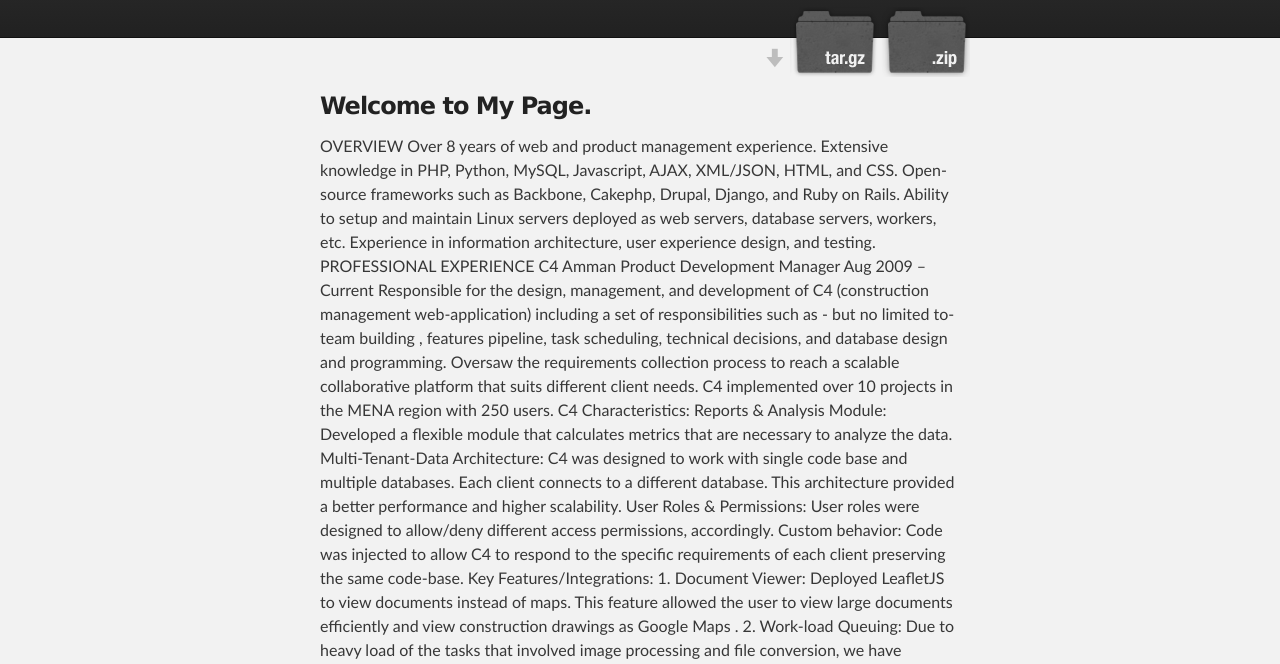
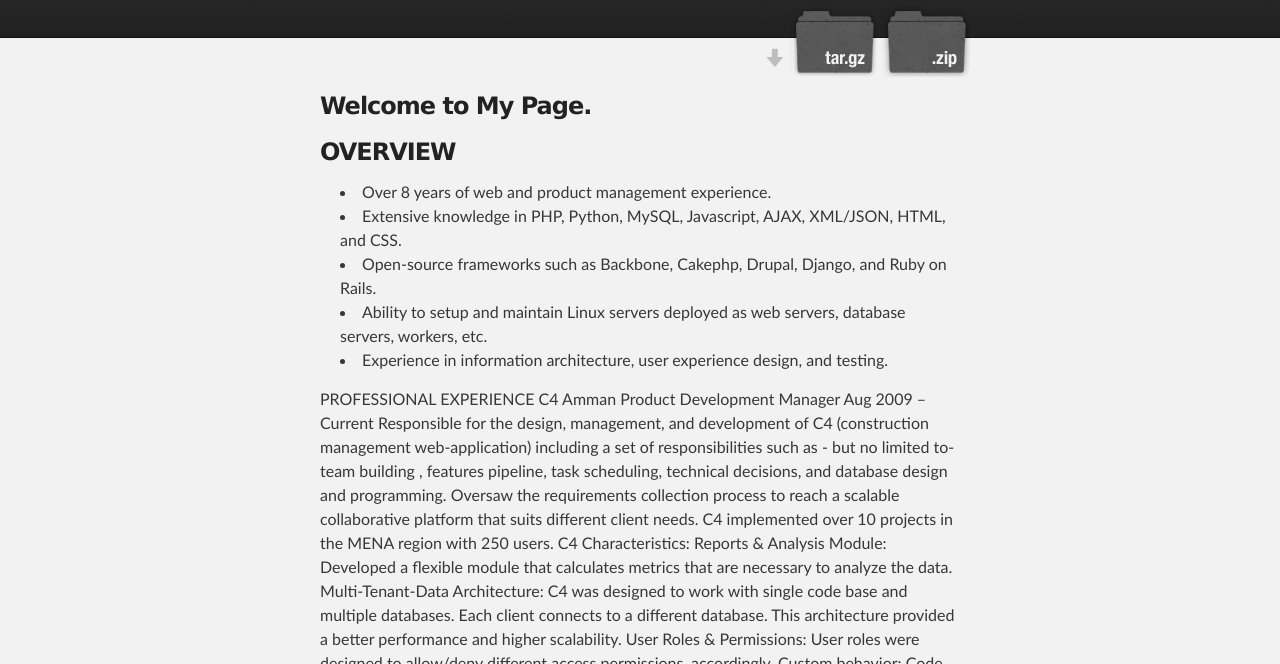
Before and after one commit to ymalkawi/ymalkawi, a plain HTML site: page index.html in a window 1280 px wide. Shown: the part 136-800 px from the top of the page. Drawn offline with Linux system fonts and the light colour scheme.

Commit message:
Update index.html

```diff
--- a/index.html
+++ b/index.html
@@ -34,13 +34,14 @@
         <h3>
 <a name="welcome-to-github-pages" class="anchor" href="#welcome-to-github-pages"><span class="octicon octicon-link"></span></a>Welcome to My Page.</h3>
 
-OVERVIEW
-Over 8 years of web and product management experience.
-Extensive knowledge in PHP, Python, MySQL, Javascript, AJAX, XML/JSON, HTML, and CSS.
-Open-source frameworks such as Backbone, Cakephp, Drupal, Django, and Ruby on Rails.
-Ability to setup and maintain Linux servers deployed as web servers, database servers,  workers, etc.
-Experience in information architecture, user experience design, and testing.
-
+<h3>OVERVIEW</h3>
+<ul>
+<li>Over 8 years of web and product management experience.</li>
+<li>Extensive knowledge in PHP, Python, MySQL, Javascript, AJAX, XML/JSON, HTML, and CSS.</li>
+<li>Open-source frameworks such as Backbone, Cakephp, Drupal, Django, and Ruby on Rails.</li>
+<li>Ability to setup and maintain Linux servers deployed as web servers, database servers,  workers, etc.</li>
+<li>Experience in information architecture, user experience design, and testing.</li>
+</ul>
 
 PROFESSIONAL EXPERIENCE
 C4
```
